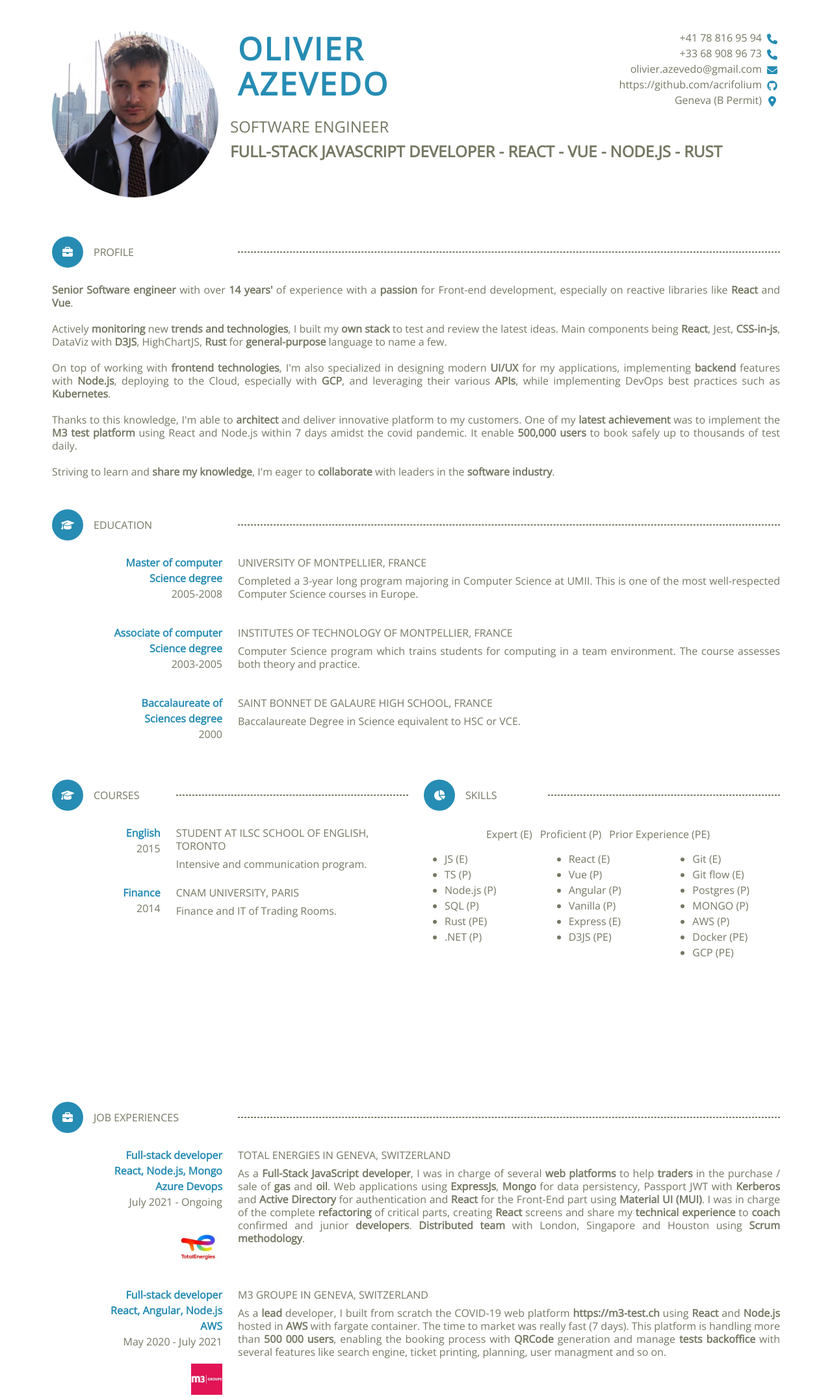
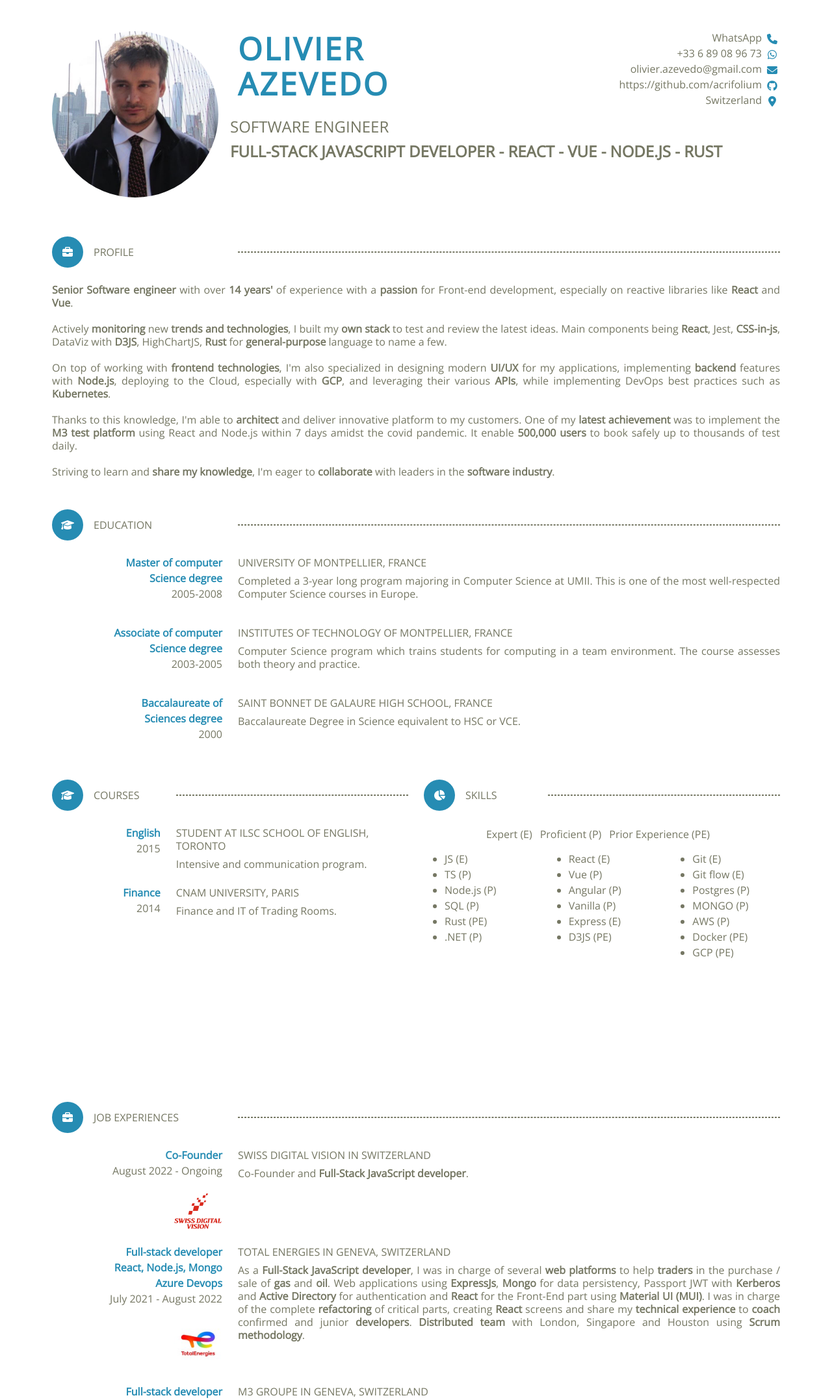
Before and after one commit to acrifolium/resume, a website built with webpack: page src/index.html in a window 1280 px wide. Shown: the top 2155 px of the page at 65% size. Built offline with nearby package versions, Linux system fonts and the light colour scheme; files whose address does not match are found by name.

Commit message:
New sdv version

```diff
--- a/src/index.html
+++ b/src/index.html
@@ -31,7 +31,7 @@
                                 <span class="icon-text">
                                     <span>
                                         <p class="subtitle">
-                                            <a href="tel:+41788169594">+41 78 816 95 94</a>
+                                            WhatsApp
                                         </p>
                                     </span>
                                     <span class="icon">
@@ -43,11 +43,11 @@
                                 <span class="icon-text">
                                     <span>
                                         <p class="subtitle">
-                                            <a href="tel:+33689089673">+33 68 908 96 73</a>
+                                            <a href="tel:+33689089673">+33 6 89 08 96 73</a>
                                         </p>
                                     </span>
                                     <span class="icon">
-                                        <i class="fa fa-phone has-text-primary" aria-hidden="true"></i>
+                                        <i class="fa fa-whatsapp has-text-primary" aria-hidden="true"></i>
                                     </span>
                                 </span>
 
@@ -79,7 +79,7 @@
                                 <span class="icon-text">
                                     <span>
                                         <p class="subtitle">
-                                            Geneva (B Permit)
+                                            Switzerland
                                         </p>
                                     </span>
                                     <span class="icon">
@@ -324,19 +324,34 @@
                     </div>
                 </div>
 
+                <!-- Swiss Digital Vision -->
+                <div class="columns">
+                    <div class="column is-3 is-flex is-flex-direction-column is-align-items-flex-end">
+                        <span class="subtitle has-text-primary has-text-weight-bold mb-1">Co-Founder</span>
+                        <span class="subtitle">August 2022 - Ongoing</span>
+                        <figure class="image" style="width: 75px;">
+                            <img src="assets/images/sdv.png" />
+                        </figure>
+                    </div>
+                    <div class="column is-9">
+                        <div class="subtitle is-uppercase mb-2">Swiss Digital Vision in switzerland</div>
+                        <div class="subtitle has-text-justified">Co-Founder and <span class="has-text-weight-bold">Full-Stack JavaScript developer</span>.</div>
+                    </div>
+                </div>
+
                 <!-- Total Energies -->
                 <div class="columns">
                     <div class="column is-3 is-flex is-flex-direction-column is-align-items-flex-end">
                         <span class="subtitle has-text-primary has-text-weight-bold mb-1">Full-stack developer</span>
                         <span class="subtitle has-text-primary has-text-weight-bold mb-1">React, Node.js, Mongo</span>
                         <span class="subtitle has-text-primary has-text-weight-bold mb-1">Azure Devops</span>
-                        <span class="subtitle">July 2021 - Ongoing</span>
+                        <span class="subtitle">July 2021 - August 2022</span>
                         <figure class="image" style="width: 75px;">
                             <img src="assets/images/total-energies.jpeg" />
                         </figure>
                     </div>
                     <div class="column is-9">
-                        <div class="subtitle is-uppercase mb-2">Total Energies in geneva, switzerland</div>
+                        <div class="subtitle is-uppercase mb-2">Total Energies in Geneva, switzerland</div>
                         <div class="subtitle has-text-justified">As a <span class="has-text-weight-bold">Full-Stack JavaScript developer</span>, I was in charge of several <span class="has-text-weight-bold">web platforms</span> to help <span class="has-text-weight-bold">traders</span> in the purchase / sale of <span class="has-text-weight-bold">gas</span> and <span class="has-text-weight-bold">oil</span>. Web applications using <span class="has-text-weight-bold">ExpressJs</span>, <span class="has-text-weight-bold">Mongo</span> for data persistency, Passport JWT with <span class="has-text-weight-bold">Kerberos</span> and <span class="has-text-weight-bold">Active Directory</span> for authentication and <span class="has-text-weight-bold">React</span> for the  Front-End part using <span class="has-text-weight-bold">Material UI (MUI)</span>. I was in charge of the complete <span class="has-text-weight-bold">refactoring</span> of critical parts, creating <span class="has-text-weight-bold">React</span> screens and share my <span class="has-text-weight-bold">technical experience</span> to <span class="has-text-weight-bold">coach</span> confirmed and junior <span class="has-text-weight-bold">developers</span>. <span class="has-text-weight-bold">Distributed team</span> with London, Singapore and Houston using <span class="has-text-weight-bold">Scrum methodology</span>.</div>
                     </div>
                 </div>
@@ -427,7 +442,7 @@
                 </div>
 
                 <!-- Capgemini -->
-                <div class="columns">
+                <!-- <div class="columns">
                     <div class="column is-3 is-flex is-flex-direction-column is-align-items-flex-end">
                         <span class="subtitle has-text-primary has-text-weight-bold mb-1">Full-stack developer</span>
                         <span class="subtitle has-text-primary has-text-weight-bold mb-1">WinForm, WPF, .NET</span>
@@ -441,7 +456,7 @@
                         <div class="subtitle is-uppercase mb-2">Capgemini in Lyon, Sophia-Antipolis, FRANCE, MONACO</div>
                         <div class="subtitle has-text-justified">.Net <span class="has-text-weight-bold">Full-stack developer</span> using WinForm, WPF and Silverlight on the Front-end side and <span class="has-text-weight-bold">REST APIs</span> with the .NET Framework on the back-end side. I had got the opportunity to learn a lot and work for famous customers like <span class="has-text-weight-bold">Adecco Group France</span> in Lyon, <span class="has-text-weight-bold">Amadeus</span> in Sophia-Antipolis or <span class="has-text-weight-bold">SBM Offshore</span> in Monaco.  I travelled three times in <span class="has-text-weight-bold">Mumbai</span> in Capgemini <span class="has-text-weight-bold">Offshore centers</span> in order to manage Indian team in <span class="has-text-weight-bold">industrialisation project</span> context. I learned <span class="has-text-weight-bold">Agile methodology</span>, <span class="has-text-weight-bold">architecture bases</span> and so on.</div>
                     </div>
-                </div>
+                </div> -->
 
             </div>
 
--- a/src/index.js
+++ b/src/index.js
@@ -1,5 +1,6 @@
 require('./styles.scss');
 import acrifolium from './assets/images/acrifolium.jpg';
+import sdv from './assets/images/sdv.png';
 import totalEnergies from './assets/images/total-energies.jpeg';
 import m3Groupe from './assets/images/m3-groupe.jpeg';
 import axa from './assets/images/axa.png';
```
Also changed, not shown: src/assets/images/sdv.png (added).
